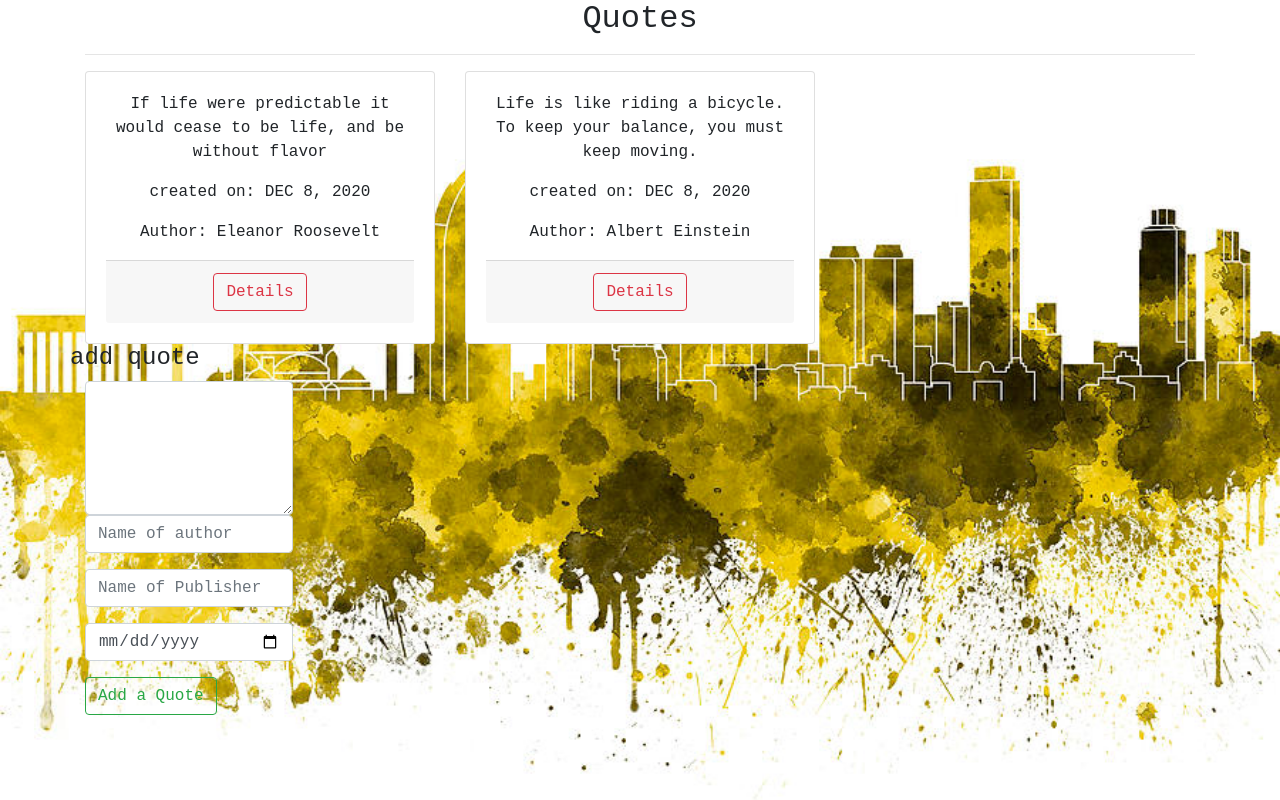
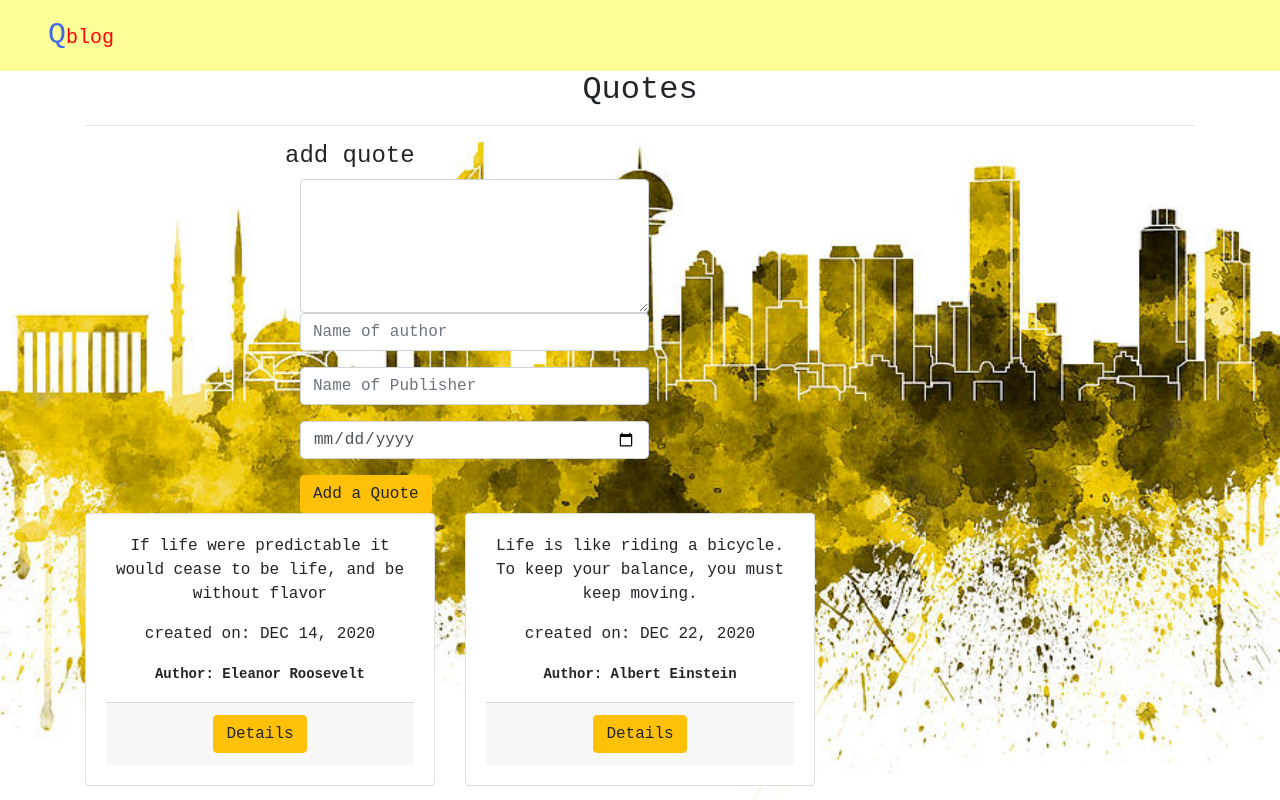
Before and after one commit to dennishg32/QuoteVotes, an Angular app: page / in a window 1280 px wide. Built offline with nearby package versions, Linux system fonts and the light colour scheme; a web font is replaced by a local one.

Commit message:
done with design

```diff
--- a/src/app/quote-detail/quote-detail.component.html
+++ b/src/app/quote-detail/quote-detail.component.html
@@ -1,12 +1,12 @@
 <div class="detail">
-    <p class="card-text">Created by: {{quotes.publisher}}</p>
+    <p class="card-text"><small>Created by: {{quotes.publisher}} </small></p>
     <a (click)='upvote()'>{{quotes.upvote}}
         <img src="https://cdn3.iconfinder.com/data/icons/basicolor-votting-awards/24/210_vote_like_up_upvote-512.png" alt="" width="30" height="30">
     </a>
     <a (click)='downvote()'>{{quotes.downvote}}
         <img src="https://cdn0.iconfinder.com/data/icons/user-interface-vol-5-4/66/7-512.png" alt="" width="30" height="30" >
     </a>
-    <p class="card-text">The quote was established {{quotes.createdDate|dayCount}} day(s) ago </p>
+    <p class="card-text"><small> The quote was established {{quotes.createdDate|dayCount}} day(s) ago</small> </p>
 
-    <button (click)='deleteQuote(true)' class="btn btn-outline-primary">Delete Quote</button>
+    <button (click)='deleteQuote(true)' class="btn btn-outline-danger">Delete Quote</button>
 </div>
--- a/src/app/quote-form/quote-form.component.html
+++ b/src/app/quote-form/quote-form.component.html
@@ -33,6 +33,6 @@
                 </div>
             </div>
         </div>
-        <button type="submit" class="btn btn-outline-success">Add a Quote</button>
+        <button type="submit" class="btn btn-warning">Add a Quote</button>
     </form>
 </div>
--- a/src/app/quote/quote.component.css
+++ b/src/app/quote/quote.component.css
@@ -0,0 +1,3 @@
+.formlink {
+    margin-left: 200px;
+}
--- a/src/app/quote/quote.component.html
+++ b/src/app/quote/quote.component.html
@@ -1,25 +1,26 @@
 <div class="container">
     <h2 style="text-align: center;">Quotes</h2>
     <hr>
+    <div class="formlink">
+        <h4>add quote</h4>
+        <app-quote-form (addQuote)='newQuote($event)'></app-quote-form>
+    </div>
     <div class="row">
         <div *ngFor='let quote of quotes; let i = index' class="col-md-4" id="card-ad">
             <div class="card justify-content text-center">
                 <div class="card-body">
                     <p>{{quote.quote}}</p>
                     <p>created on: {{quote.createdDate|date|uppercase}}</p>
-                    <p>Author: {{quote.author}}</p>
+                    <p><small> <strong>Author: {{quote.author}}</strong></small></p>
                     <div class="card-footer">
-                        <button class="btn btn-outline-danger" (click)='toggleDetails(i)'>Details</button>
+                        <button class="btn btn-warning" (click)='toggleDetails(i)'>Details</button>
                         <app-quote-detail *ngIf='quote.showDescription' [quotes]='quote' (isComplete)='deleteQuote($event, i)'></app-quote-detail>
                     </div>
                 </div>
 
             </div>
         </div>
-        <div class="formlink">
-            <h4>add quote</h4>
-            <app-quote-form (addQuote)='newQuote($event)'></app-quote-form>
-        </div>
+
 
     </div>
 </div>
--- a/src/app/quote/quote.component.ts
+++ b/src/app/quote/quote.component.ts
@@ -13,7 +13,7 @@ export class QuoteComponent implements OnInit {
       'If life were predictable it would cease to be life, and be without flavor',
       'Eleanor Roosevelt',
       'Penguin Random House',
-      new Date(2020, 11, 8),
+      new Date(2020, 11, 14),
       0,
       0
     ),
@@ -22,7 +22,7 @@ export class QuoteComponent implements OnInit {
       'Life is like riding a bicycle. To keep your balance, you must keep moving.',
       'Albert Einstein',
       'Simon & Schuster',
-      new Date(2020, 11, 8),
+      new Date(2020, 11, 22),
       0,
       0
     ),
@@ -51,6 +51,7 @@ export class QuoteComponent implements OnInit {
     this.quotes[index].showDescription = !this.quotes[index].showDescription;
   }
 
+
   constructor() {}
 
   ngOnInit(): void {}
--- a/src/index.html
+++ b/src/index.html
@@ -1,5 +1,6 @@
 <!doctype html>
 <html lang="en">
+
 <head>
     <meta charset="utf-8">
     <title>QuoteVotes</title>
@@ -7,7 +8,15 @@
     <meta name="viewport" content="width=device-width, initial-scale=1">
     <link rel="icon" type="image/x-icon" href="favicon.ico">
 </head>
+<nav class="navbar navbar-expand-lg  pl-5 pr-5">
+    <a class="navbar-brand" href="#"><span class="logo">Q</span>blog</a>
+    <button class="navbar-toggler" type="button" data-toggle="collapse" data-target="#navbarNav" aria-controls="navbarNav" aria-expanded="false" aria-label="Toggle navigation">
+    <span class="navbar-toggler-icon"></span>
+  </button>
+</nav>
+
 <body>
     <app-root></app-root>
 </body>
+
 </html>
--- a/src/styles.css
+++ b/src/styles.css
@@ -12,3 +12,28 @@ body {
     background-repeat: no-repeat;
     background-attachment: fixed;
 }
+
+.nav-brand {
+    font-weight: 700;
+}
+
+.logo {
+    font-size: 30px;
+    color: royalblue;
+}
+
+nav a {
+    color: red;
+}
+
+nav a:hover {
+    color: rgb(204, 204, 0);
+}
+
+nav {
+    background-color: rgb(255, 255, 153);
+}
+
+#btHome {
+    margin-left: 1250px;
+}
```
Lines whose indentation alone changed are shown as unchanged.
